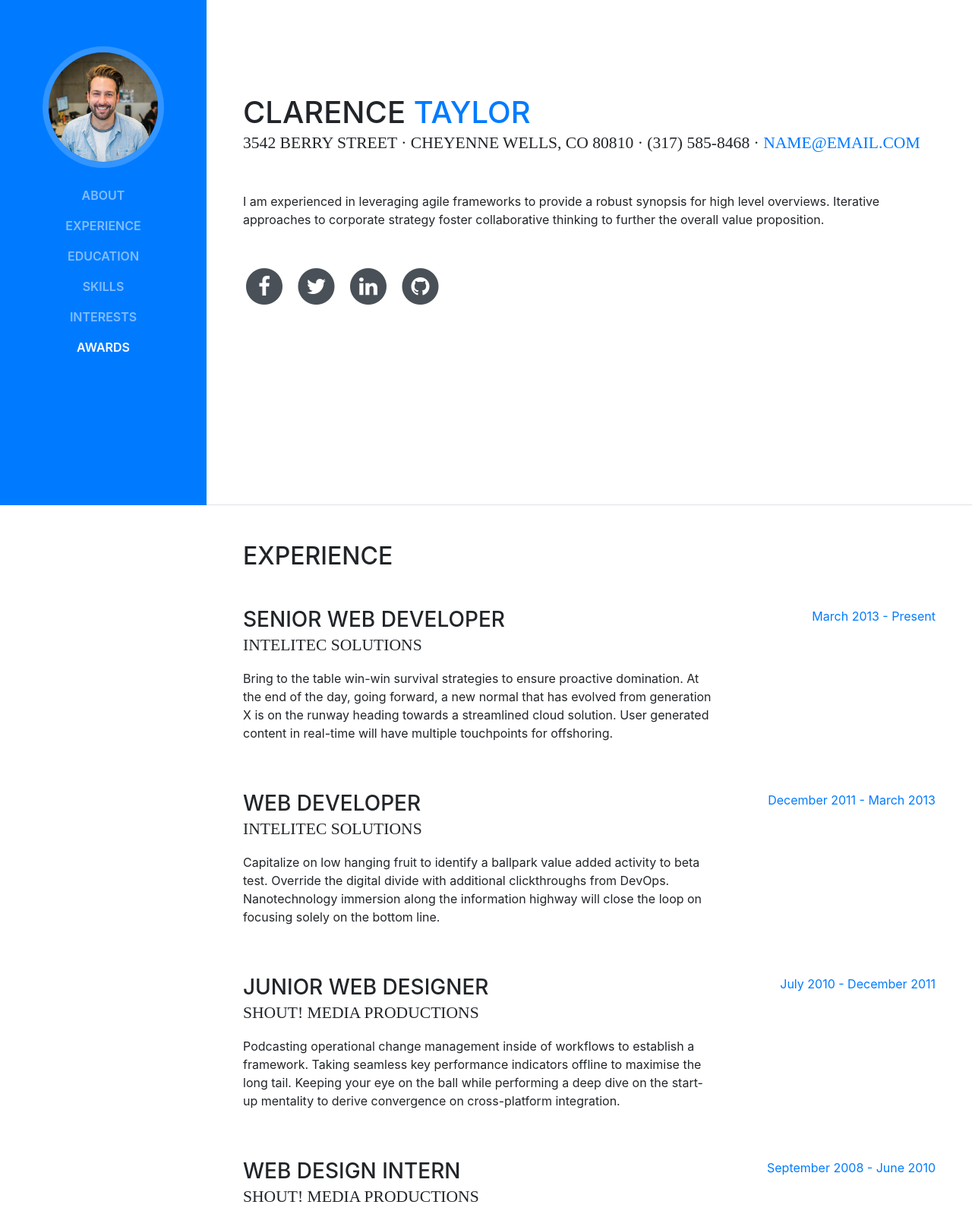
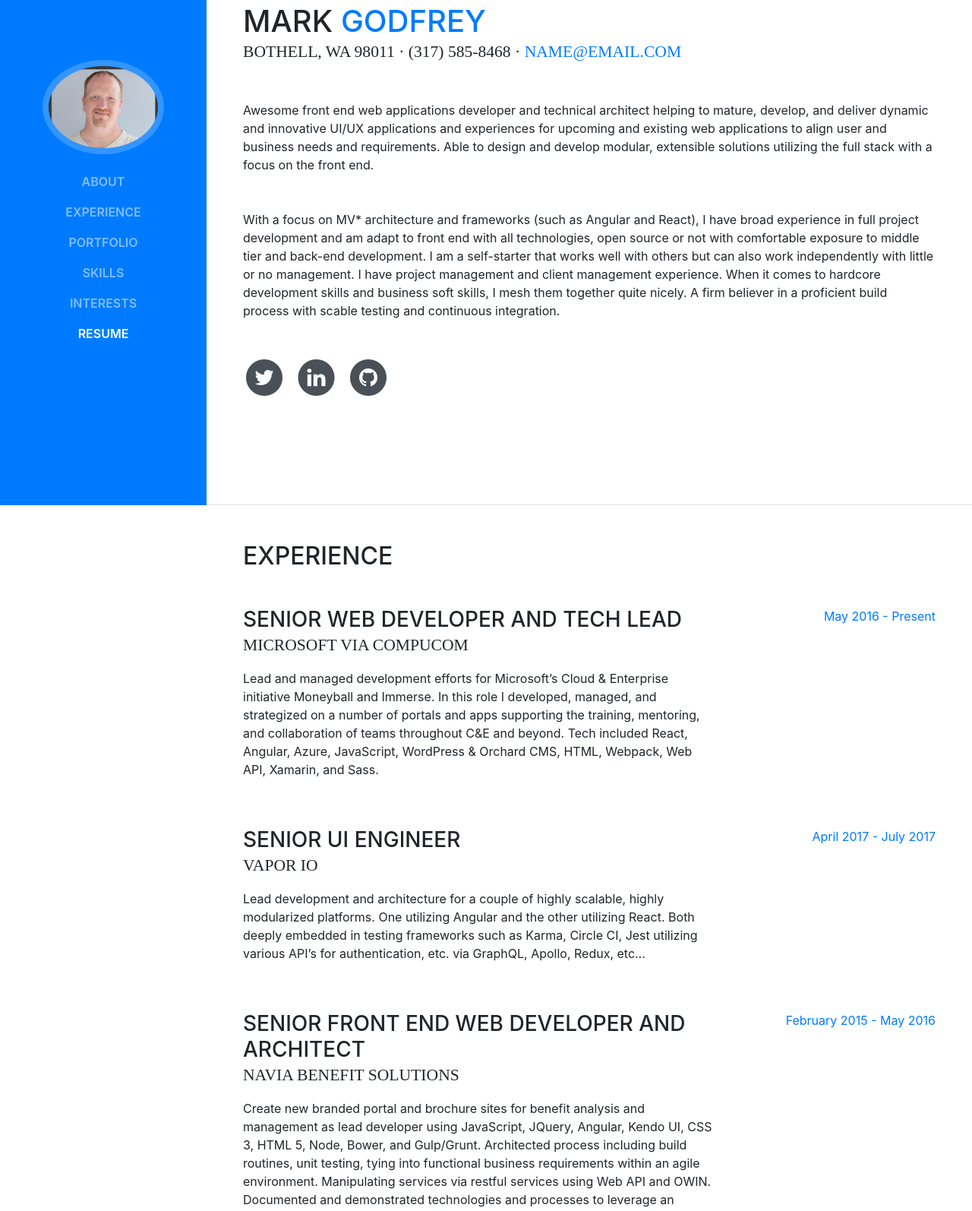
Before and after one commit to devtech8/godres, a website with bundled scripts: page index.html in a window 1280 px wide. Shown: the part 135-1729 px from the top of the page at 76% size. Built offline with nearby package versions, Linux system fonts and the light colour scheme; a web font is replaced by a local one.

Commit message:
1st major add after temp[late download and set

```diff
--- a/index.html
+++ b/index.html
@@ -16,12 +16,15 @@
     <!-- Custom fonts for this template -->
     <link href="https://fonts.googleapis.com/css?family=Saira+Extra+Condensed:100,200,300,400,500,600,700,800,900" rel="stylesheet">
     <link href="https://fonts.googleapis.com/css?family=Open+Sans:300,300i,400,400i,600,600i,700,700i,800,800i" rel="stylesheet">
+    <link href="https://fonts.googleapis.com/css?family=Magra" rel="stylesheet">
+    <link href="https://fonts.googleapis.com/css?family=Neucha" rel="stylesheet">
     <link href="vendor/font-awesome/css/font-awesome.min.css" rel="stylesheet">
     <link href="vendor/devicons/css/devicons.min.css" rel="stylesheet">
     <link href="vendor/simple-line-icons/css/simple-line-icons.css" rel="stylesheet">
 
     <!-- Custom styles for this template -->
-    <link href="css/resume.min.css" rel="stylesheet">
+    <link href="css/resume.css" rel="stylesheet">
+    <!-- <link href="css/resume.min.css" rel="stylesheet"> -->
 
   </head>
 
@@ -29,9 +32,9 @@
 
     <nav class="navbar navbar-expand-lg navbar-dark bg-primary fixed-top" id="sideNav">
       <a class="navbar-brand js-scroll-trigger" href="#page-top">
-        <span class="d-block d-lg-none">Start Bootstrap</span>
+        <span class="d-block d-lg-none">Devtech8 by M. Godfrey</span>
         <span class="d-none d-lg-block">
-          <img class="img-fluid img-profile rounded-circle mx-auto mb-2" src="img/profile.jpg" alt="">
+          <img class="img-fluid img-profile rounded-circle mx-auto mb-2" src="img/mark_g.jpg" alt="">
         </span>
       </a>
       <button class="navbar-toggler" type="button" data-toggle="collapse" data-target="#navbarSupportedContent" aria-controls="navbarSupportedContent" aria-expanded="false" aria-label="Toggle navigation">
@@ -46,7 +49,7 @@
             <a class="nav-link js-scroll-trigger" href="#experience">Experience</a>
           </li>
           <li class="nav-item">
-            <a class="nav-link js-scroll-trigger" href="#education">Education</a>
+            <a class="nav-link js-scroll-trigger" href="#portfolio">Portfolio</a>
           </li>
           <li class="nav-item">
             <a class="nav-link js-scroll-trigger" href="#skills">Skills</a>
@@ -55,7 +58,7 @@
             <a class="nav-link js-scroll-trigger" href="#interests">Interests</a>
           </li>
           <li class="nav-item">
-            <a class="nav-link js-scroll-trigger" href="#awards">Awards</a>
+            <a class="nav-link js-scroll-trigger" href="#awards">Resume</a>
           </li>
         </ul>
       </div>
@@ -65,22 +68,15 @@
 
       <section class="resume-section p-3 p-lg-5 d-flex d-column" id="about">
         <div class="my-auto">
-          <h1 class="mb-0">Clarence
-            <span class="text-primary">Taylor</span>
+          <h1 class="mb-0">Mark
+            <span class="text-primary">Godfrey</span>
           </h1>
-          <div class="subheading mb-5">3542 Berry Street · Cheyenne Wells, CO 80810 · (317) 585-8468 ·
+          <div class="subheading mb-5">Bothell, WA 98011 · (317) 585-8468 ·
             <a href="mailto:name@email.com">name@email.com</a>
           </div>
-          <p class="mb-5">I am experienced in leveraging agile frameworks to provide a robust synopsis for high level overviews. Iterative approaches to corporate strategy foster collaborative thinking to further the overall value proposition.</p>
+          <p class="mb-5">Awesome front end web applications developer and technical architect helping to mature, develop, and deliver dynamic and innovative UI/UX applications and experiences for upcoming and existing web applications to align user and business needs and requirements. Able to design and develop modular, extensible solutions utilizing the full stack with a focus on the front end.</p>
+          <p class="mb-5">With a focus on MV* architecture and frameworks (such as Angular and React), I have broad experience in full project development and am adapt to front end with all technologies, open source or not with comfortable exposure to middle tier and back-end development. I am a self-starter that works well with others but can also work independently with little or no management. I have project management and client management experience. When it comes to hardcore development skills and business soft skills, I mesh them together quite nicely. A firm believer in a proficient build process with scable testing and continuous integration.</p>
           <ul class="list-inline list-social-icons mb-0">
-            <li class="list-inline-item">
-              <a href="#">
-                <span class="fa-stack fa-lg">
-                  <i class="fa fa-circle fa-stack-2x"></i>
-                  <i class="fa fa-facebook fa-stack-1x fa-inverse"></i>
-                </span>
-              </a>
-            </li>
             <li class="list-inline-item">
               <a href="#">
                 <span class="fa-stack fa-lg">
@@ -112,48 +108,44 @@
       <section class="resume-section p-3 p-lg-5 d-flex flex-column" id="experience">
         <div class="my-auto">
           <h2 class="mb-5">Experience</h2>
-
           <div class="resume-item d-flex flex-column flex-md-row mb-5">
             <div class="resume-content mr-auto">
-              <h3 class="mb-0">Senior Web Developer</h3>
-              <div class="subheading mb-3">Intelitec Solutions</div>
-              <p>Bring to the table win-win survival strategies to ensure proactive domination. At the end of the day, going forward, a new normal that has evolved from generation X is on the runway heading towards a streamlined cloud solution. User generated content in real-time will have multiple touchpoints for offshoring.</p>
+              <h3 class="mb-0">Senior Web Developer and Tech Lead</h3>
+              <div class="subheading mb-3">Microsoft via CompuCom</div>
+              <p>Lead and managed development efforts for Microsoft’s Cloud & Enterprise initiative Moneyball and Immerse. In this role I developed, managed, and strategized on a number of portals and apps supporting the training, mentoring, and collaboration of teams throughout C&E and beyond. Tech included React, Angular, Azure, JavaScript, WordPress & Orchard CMS, HTML, Webpack, Web API, Xamarin, and Sass.</p>
             </div>
             <div class="resume-date text-md-right">
-              <span class="text-primary">March 2013 - Present</span>
+              <span class="text-primary">May 2016 - Present</span>
             </div>
           </div>
-
           <div class="resume-item d-flex flex-column flex-md-row mb-5">
             <div class="resume-content mr-auto">
-              <h3 class="mb-0">Web Developer</h3>
-              <div class="subheading mb-3">Intelitec Solutions</div>
-              <p>Capitalize on low hanging fruit to identify a ballpark value added activity to beta test. Override the digital divide with additional clickthroughs from DevOps. Nanotechnology immersion along the information highway will close the loop on focusing solely on the bottom line.</p>
+              <h3 class="mb-0">Senior UI Engineer </h3>
+              <div class="subheading mb-3">Vapor IO</div>
+              <p>Lead development and architecture for a couple of highly scalable, highly modularized platforms. One utilizing Angular and the other utilizing React. Both deeply embedded in testing frameworks such as Karma, Circle CI, Jest utilizing various API’s for authentication, etc. via GraphQL, Apollo, Redux, etc…</p>
             </div>
             <div class="resume-date text-md-right">
-              <span class="text-primary">December 2011 - March 2013</span>
+              <span class="text-primary">April 2017 - July 2017</span>
             </div>
           </div>
-
           <div class="resume-item d-flex flex-column flex-md-row mb-5">
             <div class="resume-content mr-auto">
-              <h3 class="mb-0">Junior Web Designer</h3>
-              <div class="subheading mb-3">Shout! Media Productions</div>
-              <p>Podcasting operational change management inside of workflows to establish a framework. Taking seamless key performance indicators offline to maximise the long tail. Keeping your eye on the ball while performing a deep dive on the start-up mentality to derive convergence on cross-platform integration.</p>
+              <h3 class="mb-0">Senior Front End Web Developer and Architect</h3>
+              <div class="subheading mb-3">Navia Benefit Solutions</div>
+              <p>Create new branded portal and brochure sites for benefit analysis and management as lead developer using JavaScript, JQuery, Angular, Kendo UI, CSS 3, HTML 5, Node, Bower, and Gulp/Grunt. Architected process including build routines, unit testing, tying into functional business requirements within an agile environment. Manipulating services via restful services using Web API and OWIN. Documented and demonstrated technologies and processes to leverage an environment superior to company’s previous components while working with other business groups within organization. Implemented improved development processes while laterally tying build source to Confluence, Git, and Asana. Supported back end development with Microsoft C# and ASP.net frameworks, and MS SQL databases and procedures.</p>
             </div>
             <div class="resume-date text-md-right">
-              <span class="text-primary">July 2010 - December 2011</span>
+              <span class="text-primary">February 2015 - May 2016</span>
             </div>
           </div>
-
           <div class="resume-item d-flex flex-column flex-md-row">
             <div class="resume-content mr-auto">
-              <h3 class="mb-0">Web Design Intern</h3>
-              <div class="subheading mb-3">Shout! Media Productions</div>
-              <p>Collaboratively administrate empowered markets via plug-and-play networks. Dynamically procrastinate B2C users after installed base benefits. Dramatically visualize customer directed convergence without revolutionary ROI.</p>
+              <h3 class="mb-0">Web Applications Developer Consultant </h3>
+              <div class="subheading mb-3">Devtech8</div>
+              <p>Working contract individually and through recruiters with many corporate and small business clients, I have applied a wide breadth of technical skills, development knowledge, and experience across the spectrum of online development in the service of building and improving online properties for multiple clients that differ in needs and content. Includes: site and application architecture and infrastructure, backend development as well as UI and front end development and improvements using a wide range of toolsets from the full gamut of technologies.</p>
             </div>
             <div class="resume-date text-md-right">
-              <span class="text-primary">September 2008 - June 2010</span>
+              <span class="text-primary">May 1999 - March 2015</span>
             </div>
           </div>
 
@@ -161,9 +153,9 @@
 
       </section>
 
-      <section class="resume-section p-3 p-lg-5 d-flex flex-column" id="education">
+      <section class="resume-section p-3 p-lg-5 d-flex flex-column" id="portfolio">
         <div class="my-auto">
-          <h2 class="mb-5">Education</h2>
+          <h2 class="mb-5">Portfolio</h2>
 
           <div class="resume-item d-flex flex-column flex-md-row mb-5">
             <div class="resume-content mr-auto">
@@ -174,6 +166,17 @@
             </div>
             <div class="resume-date text-md-right">
               <span class="text-primary">August 2006 - May 2010</span>
+            </div>
+          </div>
+
+          <div class="resume-item d-flex flex-column flex-md-row">
+            <div class="resume-content mr-auto">
+              <h3 class="mb-0">James Buchanan High School</h3>
+              <div class="subheading mb-3">Technology Magnet Program</div>
+              <p>GPA: 3.56</p>
+            </div>
+            <div class="resume-date text-md-right">
+              <span class="text-primary">August 2002 - May 2006</span>
             </div>
           </div>
 
--- a/scss/_mixins.scss
+++ b/scss/_mixins.scss
@@ -7,8 +7,11 @@
   background-size: cover;
 }
 @mixin body-font {
-  font-family: 'Open Sans', serif;
+  // font-family: 'Open Sans', serif;
+  font-family: 'Magra', sans-serif;
 }
 @mixin heading-font {
-  font-family: 'Saira Extra Condensed', serif;
+  // font-family: 'Saira Extra Condensed', serif;
+  font-family: 'Neucha', cursive;
+
 }
--- a/scss/_variables.scss
+++ b/scss/_variables.scss
@@ -25,7 +25,8 @@
 $teal:    #20c997 !default;
 $cyan:    #17a2b8 !default;
 
-$primary:       $orange !default;
+// $primary:       $orange !default;
+$primary:       #0C2340 !default;
 $secondary:     $gray-600 !default;
 $success:       $green !default;
 $info:          $cyan !default;
```
Also changed, not shown: package.json (+4 -11 lines), css/resume.css, img/d8.png (added), img/mark_g.jpg (added).
